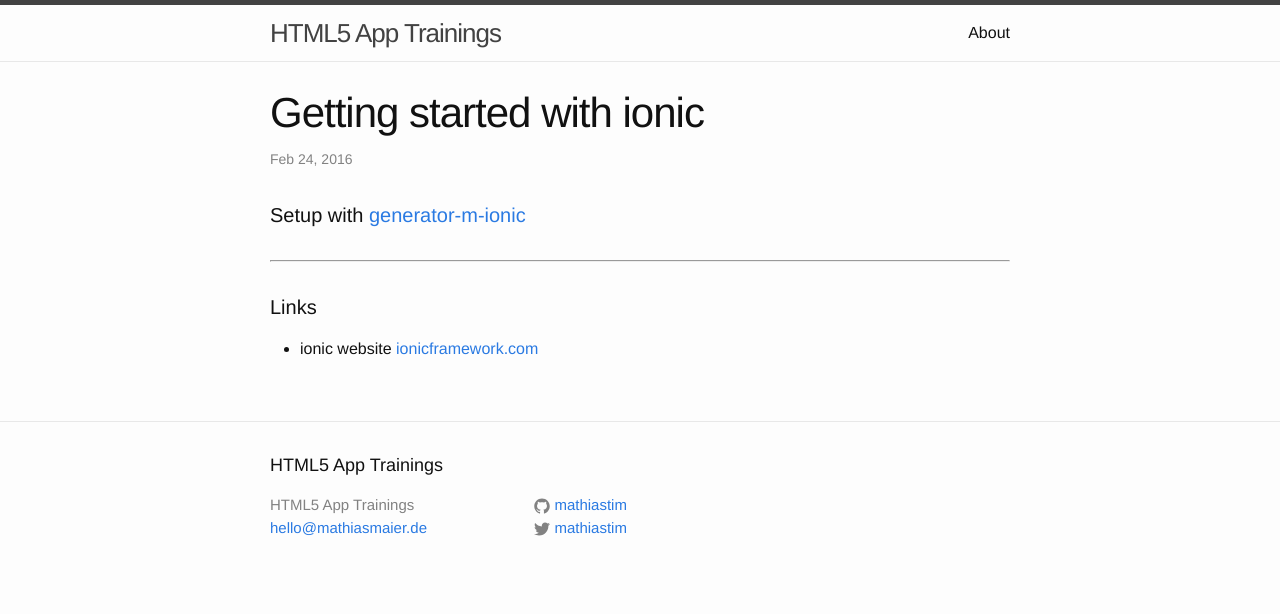
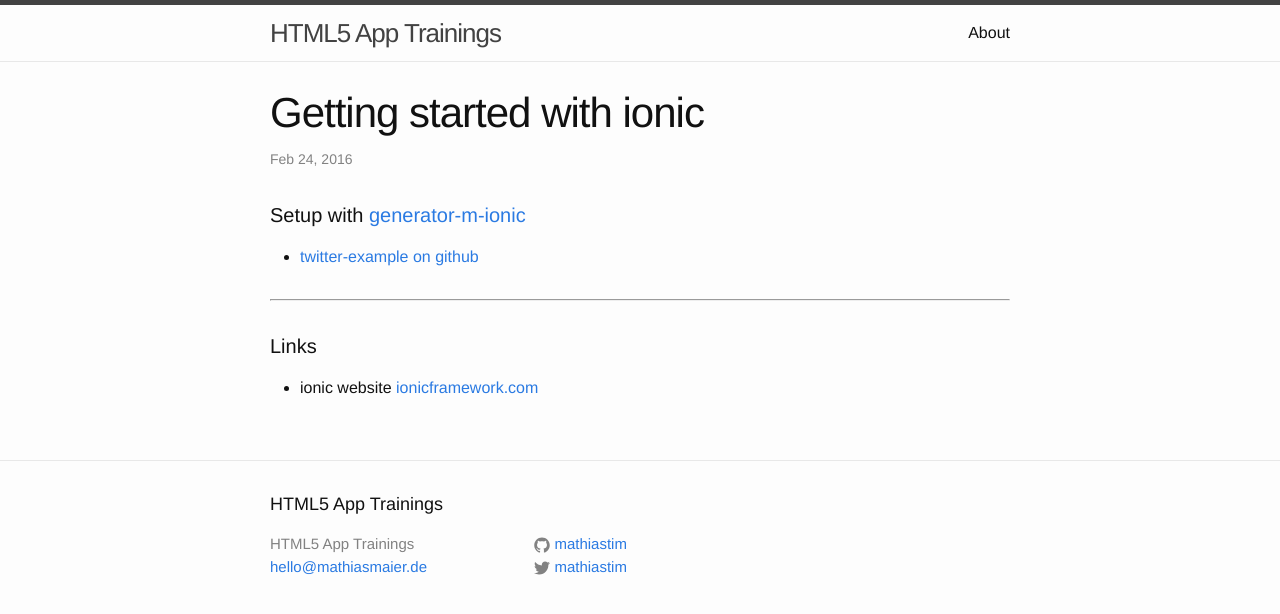
Before and after one commit to MathiasTim/html5-app-training, a Jekyll site: the page built from _posts/2016-02-24-getting-started-with-ionic.md, in a window 1280 px wide. Shown: the top 614 px of the page. Built offline with Jekyll 4.4.1, drawn with Linux system fonts in a browser that asks for light colours.

Commit message:
Update 2016-02-24-getting-started-with-ionic.md

```diff
--- a/_posts/2016-02-24-getting-started-with-ionic.md
+++ b/_posts/2016-02-24-getting-started-with-ionic.md
@@ -7,6 +7,8 @@ categories: ionic
 
 #### Setup with [generator-m-ionic](https://github.com/mwaylabs/generator-m-ionic){:target="_blank"}
 
+- [twitter-example on github](https://github.com/MathiasTim/html5-app-training/tree/twitter-example)
+
 <hr style="margin: 30px 0;">
 
 #### Links
```
